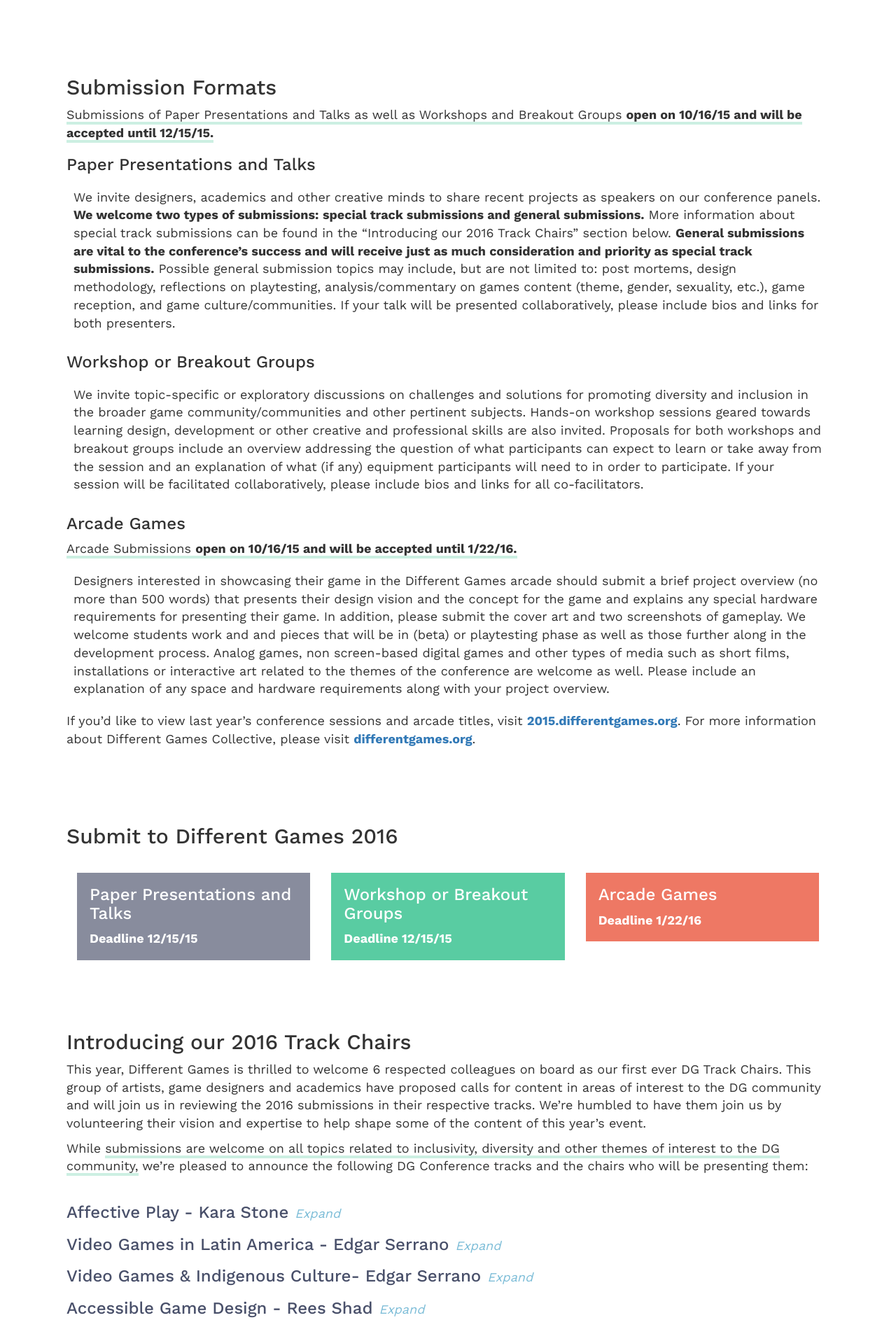
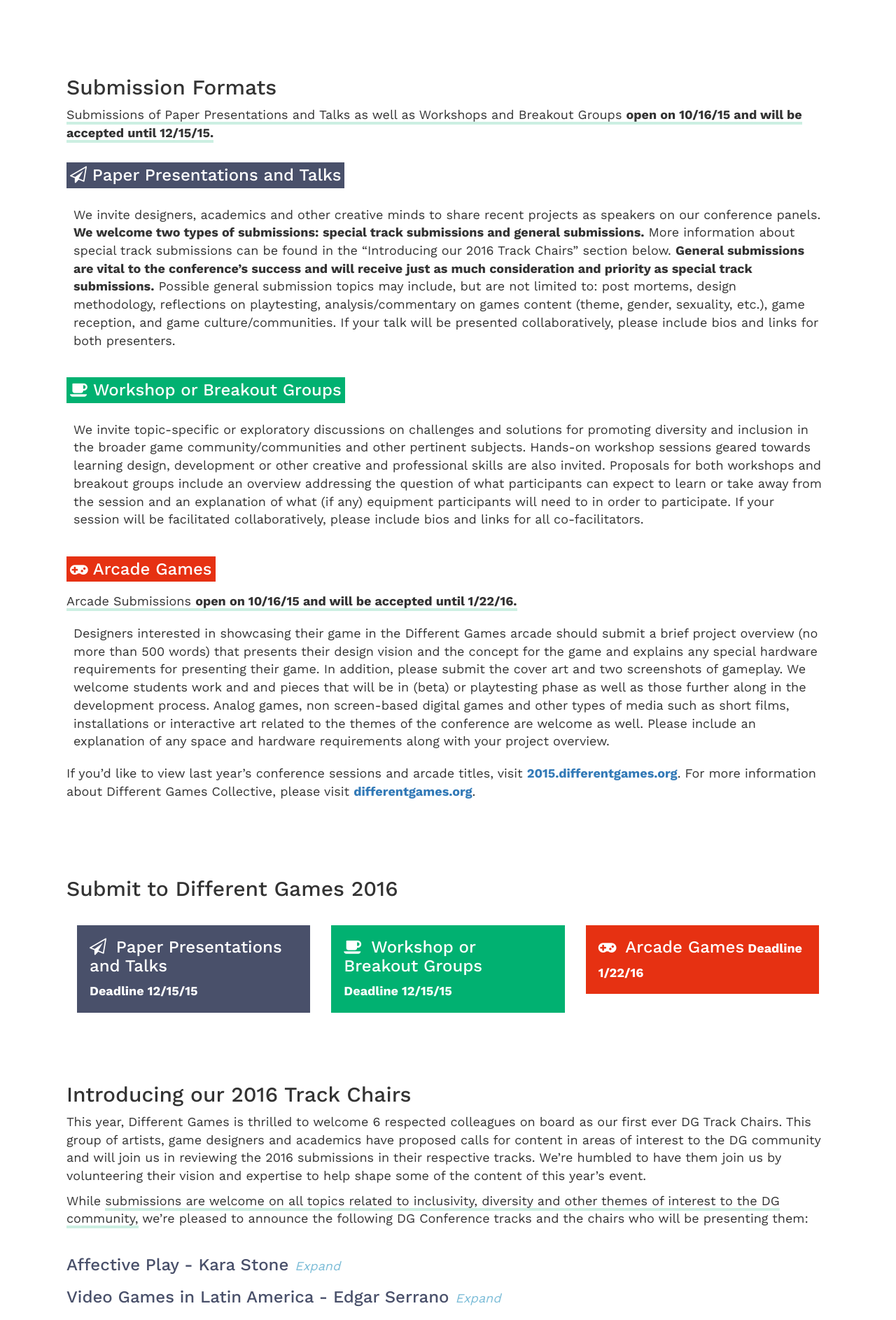
Before and after one commit to differentgames/conference-2016-site, a Jekyll site: the page built from index.html, in a window 1280 px wide. Shown: the part 600-2486 px from the top of the page at 70% size. Built offline with Jekyll 4.4.1, drawn with Linux system fonts in a browser that asks for light colours; nearby versions of some CDN libraries.

Commit message:
making things PRETTIERRRRRRRR for submission. color coding

```diff
--- a/_sass/_cfp.scss
+++ b/_sass/_cfp.scss
@@ -1,3 +1,24 @@
+.submission-formats {
+  h3 {
+    border-bottom: 5px solid white;
+    display:inline-block;
+    color: white;
+    padding:5px;
+  }
+
+  .papers {
+    background: $pinwheel-dark-blue;
+  }
+
+  .workshops {
+    background: $pinwheel-green;
+  }
+
+  .arcade {
+    background: $pinwheel-red;
+  }
+}
+
 .track-chairs {
   margin-top: 40px;
 }
@@ -59,18 +80,25 @@
 
   a:hover, a:focus { text-decoration: none;}
 
+  i {
+    display:inline-block;
+    // font-size:1.5em;
+    margin-right:.25em;
+  }
+
   .papers, .workshops, .arcade {
     padding: 1em;
     color: white;
-    opacity: 0.65;
+    opacity: 1;
     transition: 0.2s ease-in all;
 
     &:hover {
-      opacity: 1;
+      opacity: .65;
     }
 
     h3 {
       margin-top: 0px;
+      display:inline-block;
     }
   }
 
--- a/index.html
+++ b/index.html
@@ -31,19 +31,19 @@
 
 
 <div class="row">
-  <div class="col-xs-12 pw-section">
+  <div class="col-xs-12 pw-section submission-formats">
     <h2>Submission Formats</h2>
     <p>
 <span class="cool">Submissions of Paper Presentations and Talks as well as Workshops and Breakout Groups <strong>open on 10/16/15 and will be accepted until 12/15/15.</strong></span>
     </p>
 
-    <h3>Paper Presentations and Talks</h3>
+    <h3 class="papers"><i class="fa fa-paper-plane-o"></i> Paper Presentations and Talks</h3>
     <p class="format-description">
 We invite designers, academics and other creative minds to share recent projects as speakers on our conference panels. <strong>We welcome two types of submissions: special track submissions and general submissions.</strong> More information about special track submissions can be found in the “Introducing our 2016 Track Chairs” section below. <strong>General submissions are vital to the conference’s success and will receive just as much consideration and priority as special track submissions.</strong> Possible general submission topics may include, but are not limited to: post mortems, design methodology, reflections on playtesting, analysis/commentary on games content (theme, gender, sexuality, etc.), game reception, and game culture/communities.
 If your talk will be presented collaboratively, please include bios and links for both presenters.
     </p>
 
-    <h3>Workshop or Breakout Groups</h3>
+    <h3 class="workshops"><i class="fa fa-coffee"></i> Workshop or Breakout Groups</h3>
     <p class="format-description">
 We invite topic-specific or exploratory discussions on challenges and solutions for promoting diversity and inclusion in the broader game community/communities and other pertinent subjects.
 Hands-on workshop sessions geared towards learning design, development or other creative and professional skills are also invited.
@@ -51,7 +51,7 @@
 If your session will be facilitated collaboratively, please include bios and links for all co-facilitators.
     </p>
 
-    <h3>Arcade Games</h3>
+    <h3 class="arcade"><i class="fa fa-gamepad"></i> Arcade Games</h3>
     <p>
 <span class="cool">Arcade Submissions <strong>open on 10/16/15 and will be accepted until 1/22/16.</strong></span>
     </p>
@@ -72,13 +72,19 @@
     <h2>Submit to Different Games 2016</h2>
     <div class="submit">
       <div class="col-sm-4">
-        <a href="https://docs.google.com/forms/d/16WtDaEj2VUY9l9EzTB0LcoP-dg4luoYP9rKUY0tYd4o" target="_blank"><div class="papers"><h3>Paper Presentations and Talks</h3><span>Deadline 12/15/15</span></div></a>
+        <a href="https://docs.google.com/forms/d/16WtDaEj2VUY9l9EzTB0LcoP-dg4luoYP9rKUY0tYd4o" target="_blank"><div class="papers">
+          <h3><i class="fa fa-paper-plane-o"></i> Paper Presentations and Talks</h3>
+          <span>Deadline 12/15/15</span></div></a>
         </div>
       <div class="col-sm-4">
-        <a href="https://docs.google.com/forms/d/1rM8arP-TFohyQJX9Bl_wJFXbLOQXf2wgqbJvNSYbPMk" target="_blank"><div class="workshops"><h3>Workshop or Breakout Groups</h3><span>Deadline 12/15/15</span></div></a>
+        <a href="https://docs.google.com/forms/d/1rM8arP-TFohyQJX9Bl_wJFXbLOQXf2wgqbJvNSYbPMk" target="_blank"><div class="workshops">
+          <h3><i class="fa fa-coffee"></i> Workshop or Breakout Groups</h3>
+          <span>Deadline 12/15/15</span></div></a>
         </div>
       <div class="col-sm-4">
-        <a href="https://docs.google.com/forms/d/11kGGuUg4YZe7c-Jn4GE74ZlMJTrhXUdNLV7b_Y1uNiw" target="_blank"><div class="arcade"><h3>Arcade Games</h3><span>Deadline 1/22/16</span></div></a>
+        <a href="https://docs.google.com/forms/d/11kGGuUg4YZe7c-Jn4GE74ZlMJTrhXUdNLV7b_Y1uNiw" target="_blank"><div class="arcade">
+          <h3><i class="fa fa-gamepad"></i> Arcade Games</h3>
+          <span>Deadline 1/22/16</span></div></a>
       </div>
     </div>
   </div>
@@ -196,7 +202,7 @@
 <div class="row">
   <div class="col-xs-12 pw-section">
     <p class="text-center">
-      <a href="mailto:differentgamesconference@gmail.com?subject=Call for Proposals" class="btn btn-success btn-lg btn-callout">
+      <a href="mailto:differentgamesconference@gmail.com?subject=Call for Proposals" class="btn btn-lg btn-callout pw-btn">
         Questions? Email us!
       </a>
     </p>
```
